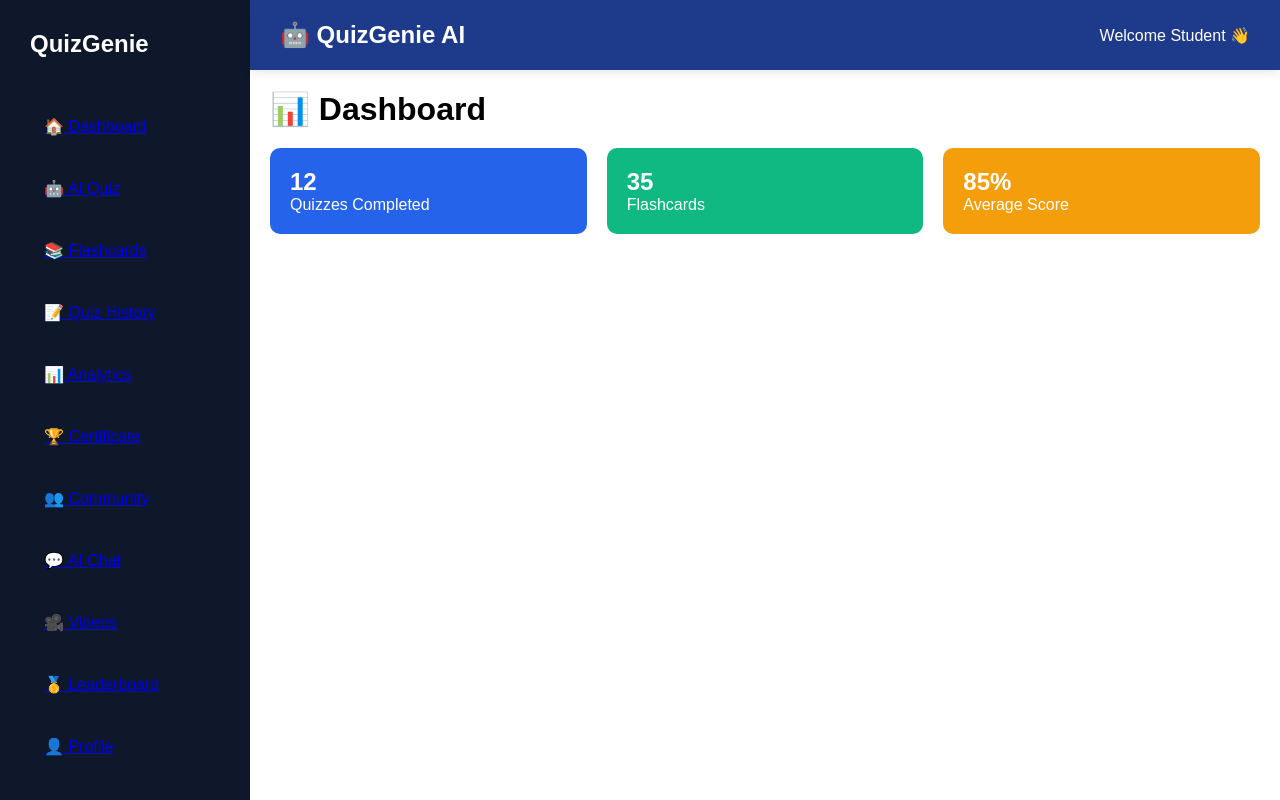
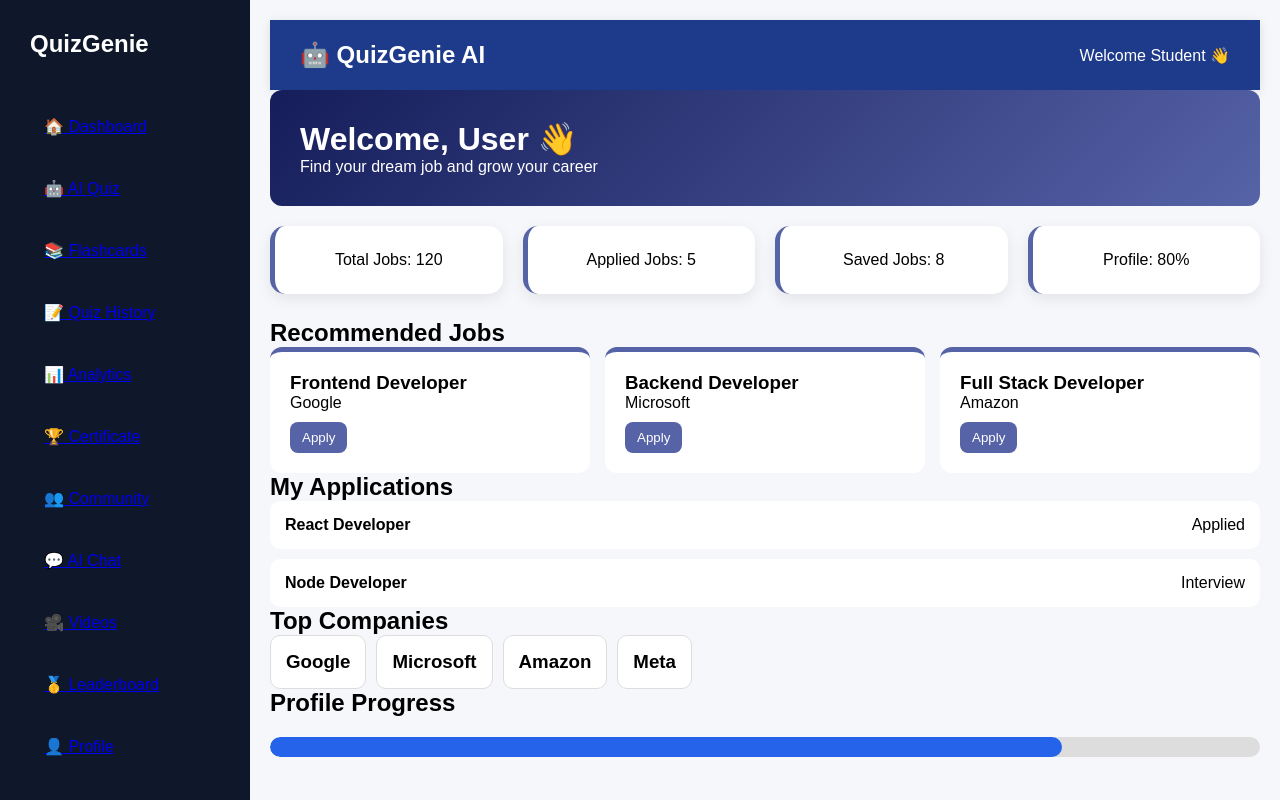
Before and after one commit to pallavinarsinge04/QuizGenie-AI, a React app in the folder frontend/: page /dashboard in a window 1280 px wide. Built offline with nearby package versions, Linux system fonts and the light colour scheme; the HTML template or start-up script is replaced by a standard one.

Commit message:
ui: apply consistent theme and improve layout styling across dashboard and leaderboard

```diff
--- /dev/null
+++ b/frontend/src/pages/Dashboard.css
@@ -0,0 +1,97 @@
+.layout {
+  display: flex;
+}
+
+.main-content {
+  flex: 1;
+  padding: 20px;
+  background: #f5f7fb;
+}
+
+/* HERO */
+.dashboard-hero {
+  background: linear-gradient(135deg, #151D5A, #5663A7);
+  color: white;
+  padding: 30px;
+  border-radius: 12px;
+}
+
+/* STATS */
+.stats-grid {
+  display: grid;
+  grid-template-columns: repeat(auto-fit, minmax(180px, 1fr));
+  gap: 15px;
+  margin-top: 20px;
+}
+
+.stat-card {
+  background: white;
+  padding: 20px;
+  border-radius: 12px;
+  border-left: 5px solid #5663A7;
+}
+
+/* JOBS */
+.job-grid {
+  display: grid;
+  grid-template-columns: repeat(auto-fit, minmax(250px, 1fr));
+  gap: 15px;
+}
+
+.job-card {
+  background: white;
+  padding: 20px;
+  border-radius: 12px;
+  border-top: 5px solid #5663A7;
+}
+
+.job-card button {
+  margin-top: 10px;
+  padding: 8px 12px;
+  background: #5663A7;
+  color: white;
+  border: none;
+  border-radius: 8px;
+}
+
+/* ACTIVITY */
+.activity-section {
+  display: grid;
+  gap: 10px;
+}
+
+.activity-card {
+  background: white;
+  padding: 15px;
+  border-radius: 10px;
+  display: flex;
+  justify-content: space-between;
+}
+
+/* COMPANIES */
+.company-grid {
+  display: flex;
+  gap: 10px;
+  flex-wrap: wrap;
+}
+
+.company-card {
+  background: white;
+  padding: 15px;
+  border-radius: 10px;
+  border: 1px solid #ddd;
+}
+
+/* PROGRESS */
+.progress-bar {
+  width: 100%;
+  height: 20px;
+  background: #ddd;
+  border-radius: 10px;
+}
+
+.progress-fill {
+  height: 100%;
+  background: #5663A7;
+  border-radius: 10px;
+}
--- a/frontend/src/pages/Dashboard.jsx
+++ b/frontend/src/pages/Dashboard.jsx
@@ -1,61 +1,86 @@
+import { useState } from "react";
+import Navbar from "../components/Navbar";
 import Sidebar from "../components/Sidebar";
-import Navbar from "../components/Navbar";
+import "./Dashboard.css";
 
 function Dashboard() {
+  const user = JSON.parse(localStorage.getItem("user"));
+
+  const jobs = [
+    { title: "Frontend Developer", company: "Google" },
+    { title: "Backend Developer", company: "Microsoft" },
+    { title: "Full Stack Developer", company: "Amazon" },
+  ];
+
+  const appliedJobs = [
+    { title: "React Developer", status: "Applied" },
+    { title: "Node Developer", status: "Interview" },
+  ];
+
+  const companies = ["Google", "Microsoft", "Amazon", "Meta"];
+
   return (
-    <div style={{ display: "flex" }}>
+    <div className="layout">
       <Sidebar />
 
-      <div style={{ flex: 1 }}>
+      <div className="main-content">
         <Navbar />
 
-        <div style={{ padding: "20px" }}>
-          <h1>📊 Dashboard</h1>
+        {/* ===== HERO SECTION ===== */}
+        <div className="dashboard-hero">
+          <h1>Welcome, {user?.name || "User"} 👋</h1>
+          <p>Find your dream job and grow your career</p>
+        </div>
 
-          <div
-            style={{
-              display: "grid",
-              gridTemplateColumns: "repeat(3, 1fr)",
-              gap: "20px",
-              marginTop: "20px",
-            }}
-          >
-            <div
-              style={{
-                padding: "20px",
-                background: "#2563eb",
-                color: "white",
-                borderRadius: "10px",
-              }}
-            >
-              <h2>12</h2>
-              <p>Quizzes Completed</p>
+        {/* ===== STATS SECTION ===== */}
+        <div className="stats-grid">
+          <div className="stat-card">Total Jobs: 120</div>
+          <div className="stat-card">Applied Jobs: 5</div>
+          <div className="stat-card">Saved Jobs: 8</div>
+          <div className="stat-card">Profile: 80%</div>
+        </div>
+
+        {/* ===== RECOMMENDED JOBS ===== */}
+        <h2 className="section-title">Recommended Jobs</h2>
+
+        <div className="job-grid">
+          {jobs.map((job, i) => (
+            <div className="job-card" key={i}>
+              <h3>{job.title}</h3>
+              <p>{job.company}</p>
+              <button>Apply</button>
             </div>
+          ))}
+        </div>
 
-            <div
-              style={{
-                padding: "20px",
-                background: "#10b981",
-                color: "white",
-                borderRadius: "10px",
-              }}
-            >
-              <h2>35</h2>
-              <p>Flashcards</p>
+        {/* ===== ACTIVITY SECTION ===== */}
+        <h2 className="section-title">My Applications</h2>
+
+        <div className="activity-section">
+          {appliedJobs.map((job, i) => (
+            <div className="activity-card" key={i}>
+              <h4>{job.title}</h4>
+              <span>{job.status}</span>
             </div>
+          ))}
+        </div>
 
-            <div
-              style={{
-                padding: "20px",
-                background: "#f59e0b",
-                color: "white",
-                borderRadius: "10px",
-              }}
-            >
-              <h2>85%</h2>
-              <p>Average Score</p>
+        {/* ===== TOP COMPANIES ===== */}
+        <h2 className="section-title">Top Companies</h2>
+
+        <div className="company-grid">
+          {companies.map((c, i) => (
+            <div className="company-card" key={i}>
+              <h3>{c}</h3>
             </div>
-          </div>
+          ))}
+        </div>
+
+        {/* ===== PROGRESS TRACKER ===== */}
+        <h2 className="section-title">Profile Progress</h2>
+
+        <div className="progress-bar">
+          <div className="progress-fill" style={{ width: "80%" }}></div>
         </div>
       </div>
     </div>
```
